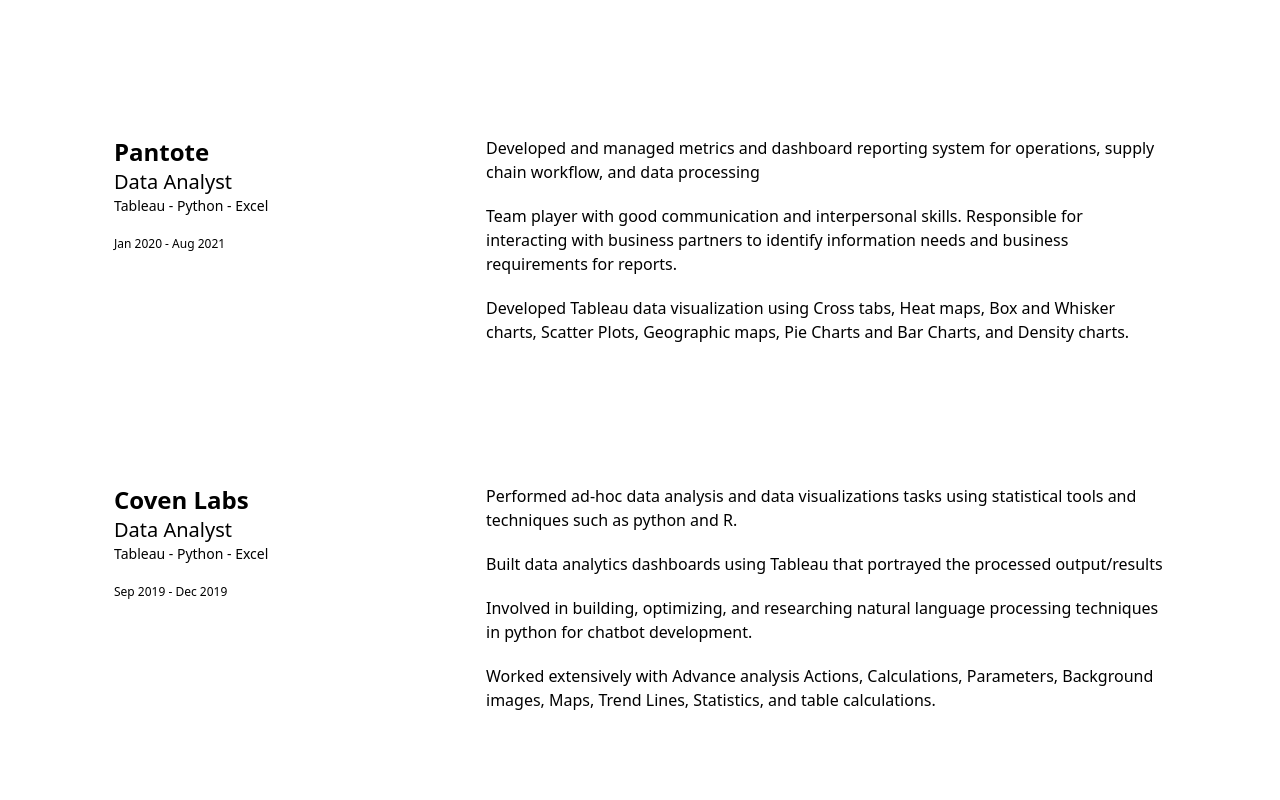
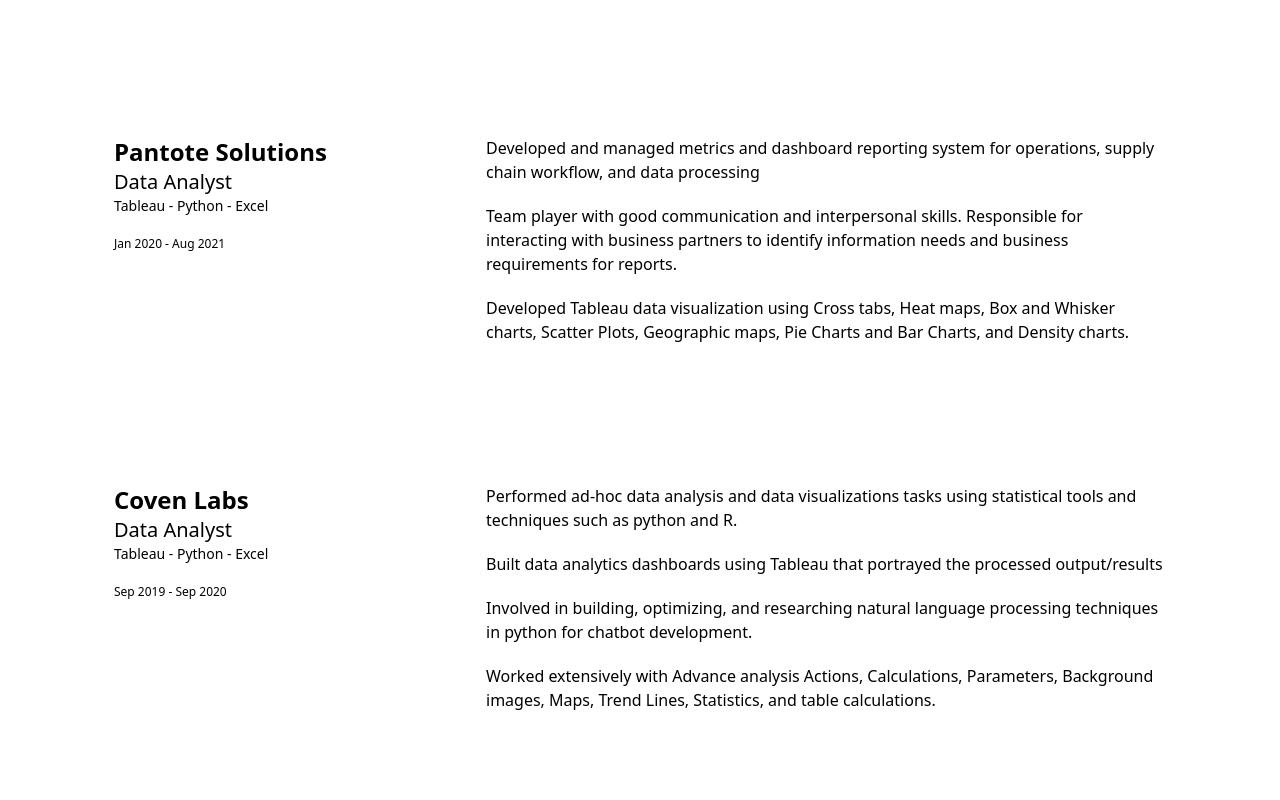
Before and after one commit to jindukwentua/portfolio-project, a Next.js app: page /projects in a window 1280 px wide. Shown: the part 2480-3280 px from the top of the page. Built offline with nearby package versions, Linux system fonts and the light colour scheme.

Commit message:
date changes

```diff
--- a/pages/projects.js
+++ b/pages/projects.js
@@ -172,7 +172,13 @@
           <div className="flex-col flex gap-8 mb-12 md:mb-20 md:flex-row">
             <div className="w-full md:w-1/3">
               <Heading level={3} style={{ marginBottom: "0px" }}>
+              <a
+                href="https://brooi.com/"
+                target="_blank"
+                rel="noreferrer"
+              >
                 Brooi
+              </a>
               </Heading>
               <p className="text-xl mb-0">Technical Product Manager</p>
               <p className="text-sm">
@@ -206,7 +212,13 @@
           <div className="flex-col flex gap-8 mb-12 md:mb-20 md:flex-row">
             <div className="w-full md:w-1/3">
               <Heading level={3} style={{ marginBottom: "0px" }}>
+              <a
+                href="http://www.garconwines.com/"
+                target="_blank"
+                rel="noreferrer"
+              >
                 Garcon Wines
+              </a>
               </Heading>
               <p className="text-xl mb-0">Data Analyst</p>
               <p className="text-sm">
@@ -237,7 +249,13 @@
           <div className="flex-col flex gap-8 mb-12 md:mb-20 md:flex-row">
             <div className="w-full md:w-1/3">
               <Heading level={3} style={{ marginBottom: "0px" }}>
+              <a
+                href="https://www.josla.com.ng/"
+                target="_blank"
+                rel="noreferrer"
+              >
                 Josla
+              </a>
               </Heading>
               <p className="text-xl mb-0">Data Scientist</p>
               <p className="text-sm">SQL - Tableau - Python - Excel - Flask</p>
@@ -282,7 +300,13 @@
           <div className="flex-col flex gap-8 mb-12 md:mb-20 md:flex-row">
             <div className="w-full md:w-1/3">
               <Heading level={3} style={{ marginBottom: "0px" }}>
-                Pantote
+              <a
+                href="https://pantotesolutions.com/"
+                target="_blank"
+                rel="noreferrer"
+              >
+                Pantote Solutions
+              </a>
               </Heading>
               <p className="text-xl mb-0">Data Analyst</p>
               <p className="text-sm">Tableau - Python - Excel</p>
@@ -308,11 +332,17 @@
           <div className="flex-col flex gap-8 mb-12 md:mb-20 md:flex-row">
             <div className="w-full md:w-1/3">
               <Heading level={3} style={{ marginBottom: "0px" }}>
+              <a
+                href="https://labs.covenworks.com/"
+                target="_blank"
+                rel="noreferrer"
+              >
                 Coven Labs
+              </a>
               </Heading>
               <p className="text-xl mb-0">Data Analyst</p>
               <p className="text-sm">Tableau - Python - Excel</p>
-              <p className="text-xs mb-0">Sep 2019 - Dec 2019</p>
+              <p className="text-xs mb-0">Sep 2019 - Sep 2020</p>
             </div>
             <div className="w-full md:w-2/3">
               <p>
@@ -339,7 +369,13 @@
           <div className="flex-col flex gap-8 mb-12 md:mb-20 md:flex-row">
             <div className="w-full md:w-1/3">
               <Heading level={3} style={{ marginBottom: "0px" }}>
+                <a
+                href="https://capitalexpressassurance.com/"
+                target="_blank"
+                rel="noreferrer"
+              >
                 Capital Express Securities
+              </a>
               </Heading>
               <p className="text-xl mb-0">Market Research Analyst</p>
               <p className="text-sm">Tableau - R - Excel</p>
```
